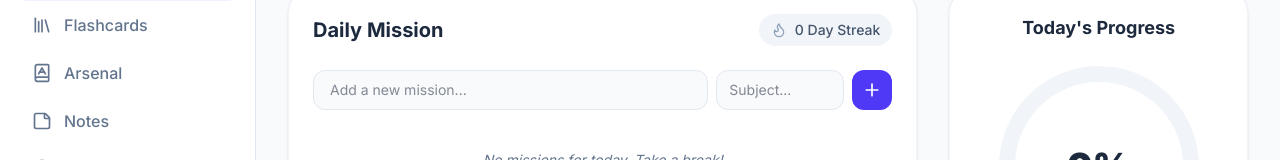
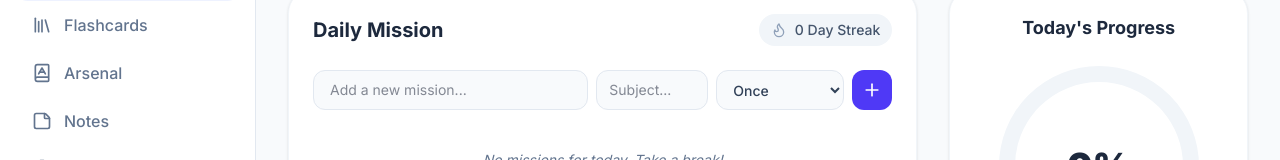
Before and after one commit to piyushbrl69/Lume, a Next.js app: page / in a window 1280 px wide. Shown: the part 143-303 px from the top of the page. Built offline with nearby package versions, Linux system fonts and the light colour scheme.

Commit message:
The Hub section task improvements

```diff
--- a/app/page.tsx
+++ b/app/page.tsx
@@ -1,21 +1,34 @@
 "use client";
 
-import React from 'react';
+import React, { useEffect } from 'react';
 import DailyChecklist from '@/components/dashboard/DailyChecklist';
 import ProgressRing from '@/components/dashboard/ProgressRing';
 import { useLocalStorage } from '@/hooks/useLocalStorage';
 import { format } from 'date-fns';
+
+export type TaskFrequency = 'once' | 'daily' | 'weekdays' | 'weekends';
 
 export type Task = {
   id: string;
   text: string;
   subject: string;
   completed: boolean;
-  date: string; // To track daily resets
+  date: string; // YYYY-MM-DD
+  frequency?: TaskFrequency;
+};
+
+export type RecurringTaskTemplate = {
+  id: string;
+  text: string;
+  subject: string;
+  frequency: TaskFrequency;
 };
 
 export default function Home() {
   const [tasks, setTasks] = useLocalStorage<Task[]>('hub-tasks', []);
+
+  // Store recurring templates separately so they persist across days
+  const [recurringTemplates, setRecurringTemplates] = useLocalStorage<RecurringTaskTemplate[]>('hub-recurring-templates', []);
 
   // Refactored Streak Tracking
   const [streakInfo, setStreakInfo] = useLocalStorage('hub-streak', {
@@ -24,6 +37,43 @@ export default function Home() {
   });
 
   const todayStr = format(new Date(), 'yyyy-MM-dd');
+
+  // --- Auto-generate today's recurring tasks on load ---
+  useEffect(() => {
+    if (!recurringTemplates || recurringTemplates.length === 0) return;
+
+    const dayOfWeek = new Date().getDay(); // 0 = Sun, 1-5 = Mon-Fri, 6 = Sat
+    const isWeekend = dayOfWeek === 0 || dayOfWeek === 6;
+
+    // Filter templates active for today
+    const activeTemplates = recurringTemplates.filter(template => {
+      if (template.frequency === 'daily') return true;
+      if (template.frequency === 'weekdays') return !isWeekend;
+      if (template.frequency === 'weekends') return isWeekend;
+      return false;
+    });
+
+    setTasks(prevTasks => {
+      const todayTasks = prevTasks.filter(t => t.date === todayStr);
+      const existingTaskTexts = new Set(todayTasks.map(t => t.text.toLowerCase()));
+
+      // Only generate tasks that don't already exist for today
+      const newTasksForToday: Task[] = activeTemplates
+        .filter(template => !existingTaskTexts.has(template.text.toLowerCase()))
+        .map(template => ({
+          id: `${Date.now()}-${Math.random().toString(36).substring(2, 9)}`,
+          text: template.text,
+          subject: template.subject,
+          completed: false,
+          date: todayStr,
+          frequency: template.frequency,
+        }));
+
+      if (newTasksForToday.length === 0) return prevTasks;
+      return [...prevTasks, ...newTasksForToday];
+    });
+  }, [recurringTemplates, todayStr, setTasks]);
+
   const todaysTasks = tasks.filter(t => t.date === todayStr);
 
   const toggleTask = (id: string) => {
@@ -45,23 +95,45 @@ export default function Home() {
     }
   };
 
-  const addTask = (text: string, subject: string) => {
+  const addTask = (text: string, subject: string, frequency: TaskFrequency = 'once') => {
     const newTask: Task = {
       id: Date.now().toString(),
       text,
       subject,
       completed: false,
-      date: todayStr, // Lock task to today
+      date: todayStr,
+      frequency,
     };
-    setTasks([...tasks, newTask]);
+
+    // If it's a recurring task, save it to templates so it persists for future days
+    if (frequency !== 'once') {
+      const newTemplate: RecurringTaskTemplate = {
+        id: Date.now().toString(),
+        text,
+        subject,
+        frequency,
+      };
+      setRecurringTemplates(prev => [...prev, newTemplate]);
+    }
+
+    setTasks(prev => [...prev, newTask]);
   };
 
   const deleteTask = (id: string) => {
+    const taskToDelete = tasks.find(t => t.id === id);
+
+    // If it was a recurring task, remove it from templates as well
+    if (taskToDelete?.frequency && taskToDelete.frequency !== 'once') {
+      setRecurringTemplates(prev =>
+        prev.filter(t => t.text.toLowerCase() !== taskToDelete.text.toLowerCase())
+      );
+    }
+
     setTasks(tasks.filter(task => task.id !== id));
   };
 
   const uniqueSubjects = Array.from(new Set(tasks.map(t => t.subject)));
-  if (uniqueSubjects.length === 0) uniqueSubjects.push('General', 'Math', 'Science');
+  if (uniqueSubjects.length === 0) uniqueSubjects.push('General', 'Math', 'Science', 'Aptitude', 'Coding', 'English', 'History', 'Geography');
 
   const completedTasks = todaysTasks.filter(t => t.completed).length;
   const totalTasks = todaysTasks.length;
@@ -74,11 +146,10 @@ export default function Home() {
         <p className="text-slate-500 mt-2">Your daily command center.</p>
       </header>
 
-      {/* Cleaned up 2-column Grid layout */}
       <div className="grid grid-cols-1 lg:grid-cols-3 gap-8 items-start">
         <div className="lg:col-span-2">
           <DailyChecklist
-            tasks={todaysTasks} // Only pass today's tasks
+            tasks={todaysTasks}
             existingSubjects={uniqueSubjects}
             streakCount={streakInfo.count}
             onToggleTask={toggleTask}
--- a/components/dashboard/DailyChecklist.tsx
+++ b/components/dashboard/DailyChecklist.tsx
@@ -1,15 +1,15 @@
 "use client";
 
 import React, { useState, useEffect } from 'react';
-import { CheckCircle2, Circle, Plus, Trash2, Flame } from 'lucide-react';
-import { Task } from '@/app/page';
+import { CheckCircle2, Circle, Plus, Trash2, Flame, Calendar, Repeat } from 'lucide-react';
+import { Task, TaskFrequency } from '@/app/page';
 
 interface DailyChecklistProps {
   tasks: Task[];
   existingSubjects: string[];
   streakCount: number;
   onToggleTask: (id: string) => void;
-  onAddTask: (text: string, subject: string) => void;
+  onAddTask: (text: string, subject: string, frequency: TaskFrequency) => void;
   onDeleteTask: (id: string) => void;
 }
 
@@ -39,9 +39,10 @@ export default function DailyChecklist({
 }: DailyChecklistProps) {
   const [newTaskText, setNewTaskText] = useState('');
   const [newSubject, setNewSubject] = useState('');
+  const [frequency, setFrequency] = useState<TaskFrequency>('once');
   const [mounted, setMounted] = useState(false);
 
-  // Hydration fix: defer rendering local storage data until client mounts
+  // Hydration fix
   useEffect(() => {
     const frame = requestAnimationFrame(() => {
       setMounted(true);
@@ -53,7 +54,7 @@ export default function DailyChecklist({
     e.preventDefault();
     if (!newTaskText.trim()) return;
     const subjectToUse = newSubject.trim() || 'General';
-    onAddTask(newTaskText, subjectToUse);
+    onAddTask(newTaskText, subjectToUse, frequency);
     setNewTaskText('');
   };
 
@@ -62,7 +63,7 @@ export default function DailyChecklist({
       <div className="flex justify-between items-center mb-6">
         <h2 className="text-xl font-bold text-slate-800 dark:text-white">Daily Mission</h2>
 
-        {/* Streak Indicator with Hydration Guard */}
+        {/* Streak Indicator */}
         <div
           suppressHydrationWarning
           className="flex items-center gap-2 bg-slate-100 dark:bg-slate-800 px-3 py-1.5 rounded-full text-sm font-medium text-slate-600 dark:text-slate-300"
@@ -89,13 +90,25 @@ export default function DailyChecklist({
           placeholder="Subject..."
           value={newSubject}
           onChange={(e) => setNewSubject(e.target.value)}
-          className="w-full sm:w-32 bg-slate-50 dark:bg-slate-950 border border-slate-200 dark:border-slate-800 rounded-xl px-3 py-2 outline-none focus:ring-2 focus:ring-indigo-500 dark:text-white text-sm"
+          className="w-full sm:w-28 bg-slate-50 dark:bg-slate-950 border border-slate-200 dark:border-slate-800 rounded-xl px-3 py-2 outline-none focus:ring-2 focus:ring-indigo-500 dark:text-white text-sm"
         />
         <datalist id="subject-list">
           {existingSubjects.map(sub => (
             <option key={sub} value={sub} />
           ))}
         </datalist>
+
+        {/* Frequency Select */}
+        <select
+          value={frequency}
+          onChange={(e) => setFrequency(e.target.value as TaskFrequency)}
+          className="w-full sm:w-32 bg-slate-50 dark:bg-slate-950 border border-slate-200 dark:border-slate-800 rounded-xl px-3 py-2 outline-none focus:ring-2 focus:ring-indigo-500 text-slate-700 dark:text-slate-300 text-sm font-medium cursor-pointer"
+        >
+          <option value="once">Once</option>
+          <option value="daily">Daily</option>
+          <option value="weekdays">Weekdays</option>
+          <option value="weekends">Weekends</option>
+        </select>
 
         <button type="submit" className="bg-indigo-600 hover:bg-indigo-700 text-white p-2.5 rounded-xl transition-colors shrink-0 flex justify-center">
           <Plus size={20} />
@@ -121,14 +134,26 @@ export default function DailyChecklist({
                   {task.completed ? <CheckCircle2 size={24} /> : <Circle size={24} />}
                 </button>
                 <div>
-                  <span className={`text-[10px] font-bold uppercase tracking-wider px-2 py-0.5 rounded-md mb-1 inline-block ${getSubjectColor(task.subject)}`}>
-                    {task.subject}
-                  </span>
+                  <div className="flex items-center gap-2 mb-1">
+                    <span className={`text-[10px] font-bold uppercase tracking-wider px-2 py-0.5 rounded-md inline-block ${getSubjectColor(task.subject)}`}>
+                      {task.subject}
+                    </span>
+
+                    {/* Schedule Badge */}
+                    {task.frequency && task.frequency !== 'once' && (
+                      <span className="flex items-center gap-1 text-[10px] font-semibold text-indigo-600 dark:text-indigo-400 bg-indigo-50 dark:bg-indigo-950/50 px-2 py-0.5 rounded-md border border-indigo-100 dark:border-indigo-900/50 capitalize">
+                        <Repeat size={10} />
+                        {task.frequency}
+                      </span>
+                    )}
+                  </div>
+
                   <p className={`font-medium text-sm sm:text-base ${task.completed ? 'text-slate-500 line-through' : 'text-slate-800 dark:text-slate-200'}`}>
                     {task.text}
                   </p>
                 </div>
               </div>
+
               <button
                 onClick={(e) => { e.stopPropagation(); onDeleteTask(task.id); }}
                 className="text-slate-400 hover:text-rose-500 opacity-0 group-hover:opacity-100 transition-opacity p-2"
```
